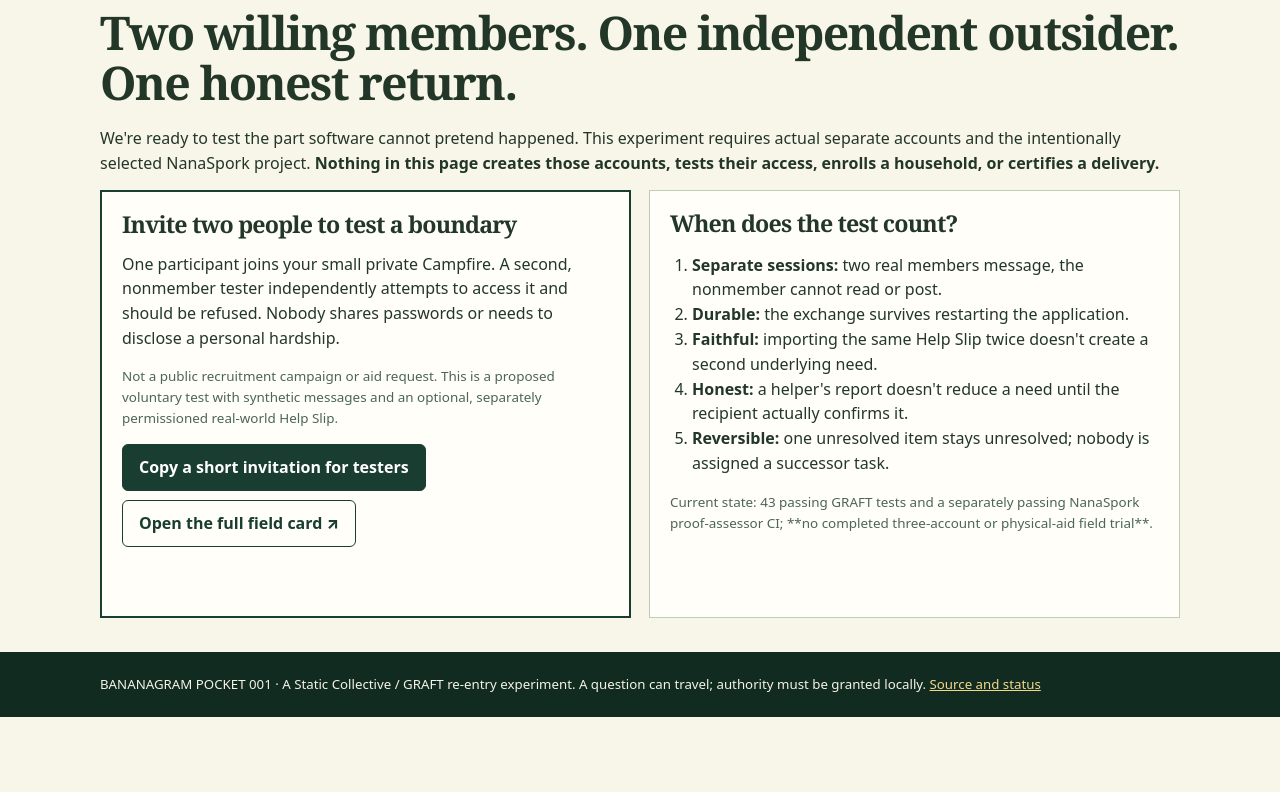
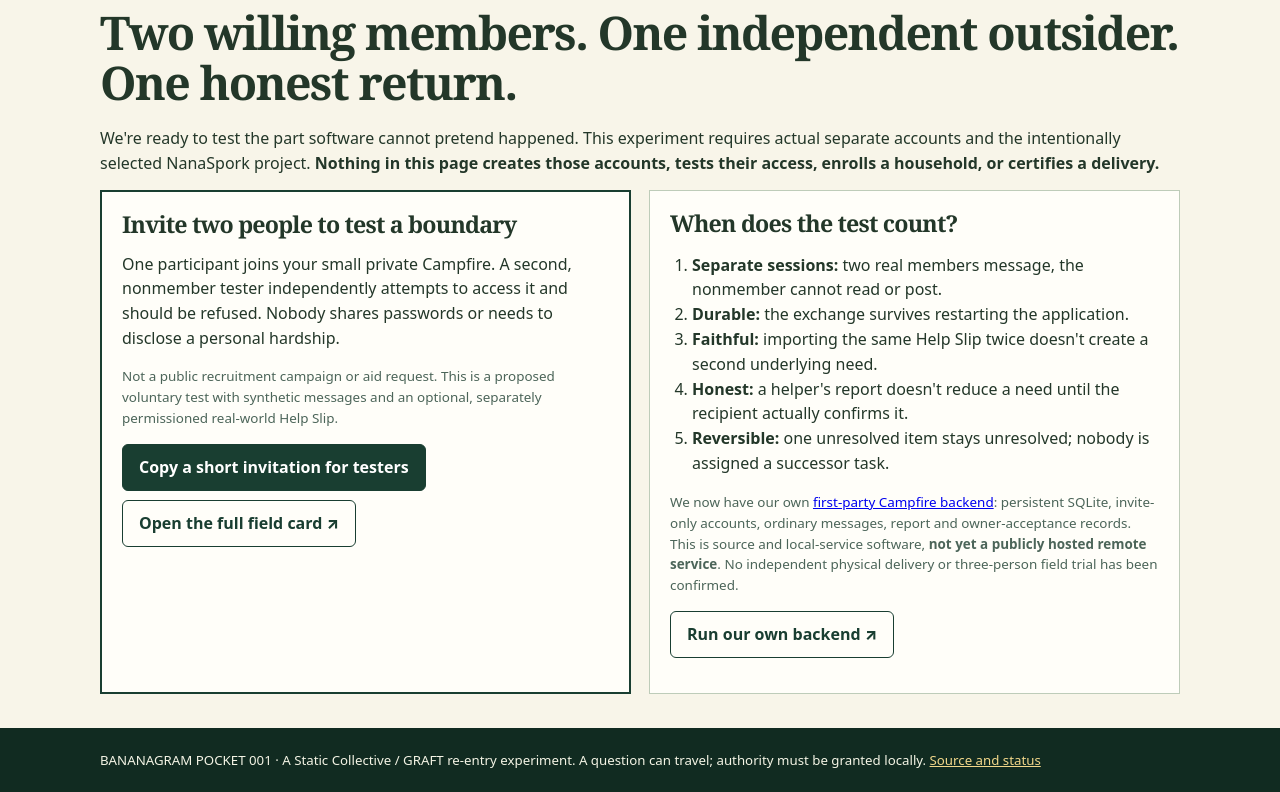
Before and after one commit to the-static-collective/GRAFT, a plain HTML site: page reentry/jubilee-banana/pocket/index.html in a window 1280 px wide. Shown: the part 8700-9492 px from the top of the page. Before the commit the page ends 9417 px from the top, so only its background shows below. Drawn offline with Linux system fonts and the light colour scheme.

Commit message:
docs(garden): point field testers to first-party self-hosted Campfire backend instead of searching for a provider

```diff
--- a/reentry/jubilee-banana/pocket/index.html
+++ b/reentry/jubilee-banana/pocket/index.html
@@ -222,7 +222,7 @@ strong.privacy{color:#a34044}.smallprint{font-size:.8rem;color:#506359}.tag{font
   <li><strong>Honest:</strong> a helper's report doesn't reduce a need until the recipient actually confirms it.</li>
   <li><strong>Reversible:</strong> one unresolved item stays unresolved; nobody is assigned a successor task.</li>
  </ol>
- <p class="hint">Current state: 43 passing GRAFT tests and a separately passing NanaSpork proof-assessor CI; **no completed three-account or physical-aid field trial**.</p>
+ <p class="hint">We now have our own <a href="https://github.com/the-static-collective/BananaSpork/pull/20" target="_blank" rel="noopener noreferrer">first-party Campfire backend</a>: persistent SQLite, invite-only accounts, ordinary messages, report and owner-acceptance records. This is source and local-service software, <strong>not yet a publicly hosted remote service</strong>. No independent physical delivery or three-person field trial has been confirmed.</p><p><a class="button secondary" href="https://github.com/the-static-collective/BananaSpork/blob/feat/campfire-selfhost-backend-001/campfire-backend/README.md" target="_blank" rel="noopener noreferrer">Run our own backend ↗</a></p>
  </div>
 </div>
 </div></section>
```
